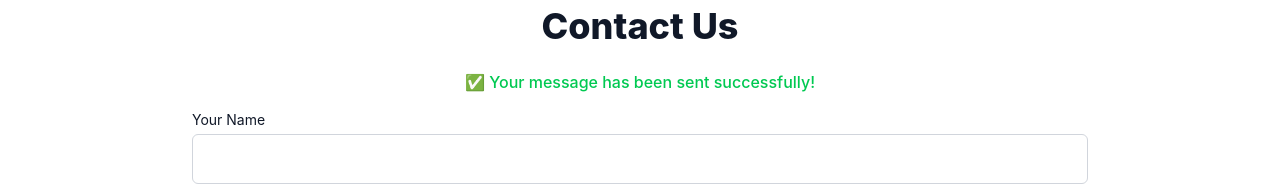
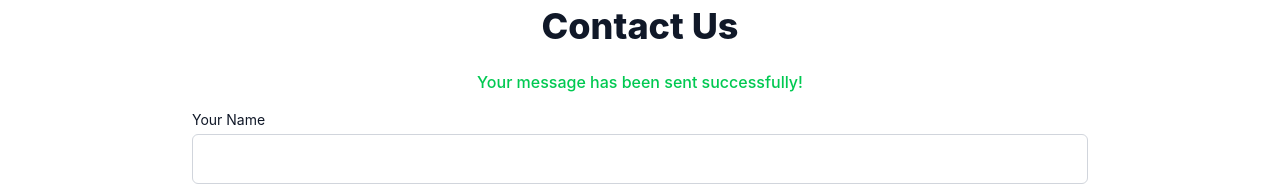
Before and after one commit to SaleenaAhuja20/car-rental, a React (Vite) app in the folder car-rental/: page / in a window 1280 px wide. Both pictures are taken after typing "Sample", "name@example.com", "Sample" into the empty fields and a click on the button "Send Message". Shown: the part 3060-3246 px from the top of the page. Built offline with nearby package versions, Linux system fonts and the light colour scheme.

Commit message:
logo remaining

```diff
--- a/car-rental/src/components/Contact/ContactUs.jsx
+++ b/car-rental/src/components/Contact/ContactUs.jsx
@@ -34,10 +34,10 @@ function ContactUs({ darkMode }) {
           Contact Us
         </motion.h2>
 
-        {/* ✅ Confirmation message */}
+        {/*  Confirmation message */}
         {submitted && (
           <div className="text-green-500 text-center font-medium mb-4">
-            ✅ Your message has been sent successfully!
+             Your message has been sent successfully!
           </div>
         )}
 
```
